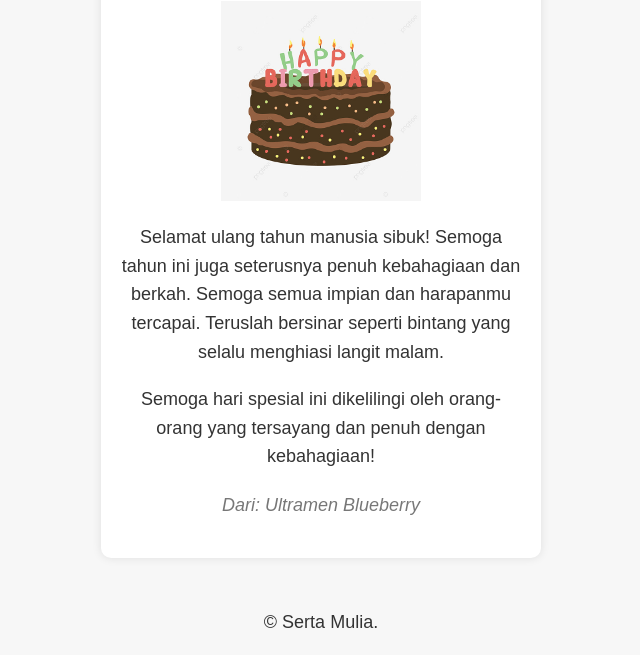
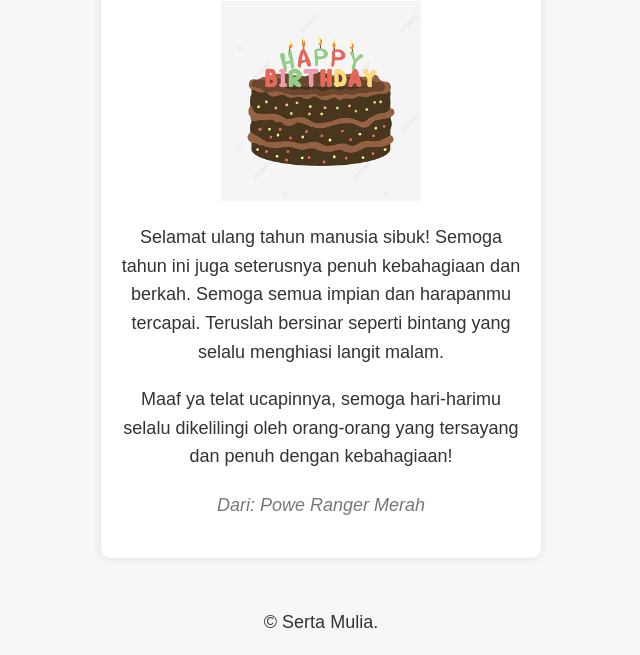
Before and after one commit to en1chi/surprise, a plain HTML site: page index.html in a window 1280 px wide. Shown: the part 149-804 px from the top of the page, without its empty margins (319-959 px from the left). Drawn offline with Linux system fonts and the light colour scheme.

Commit message:
Update index.html

```diff
--- a/index.html
+++ b/index.html
@@ -45,8 +45,8 @@
         <h1>HAPPY BIRTHDAY!</h1>
         <img src="cake.jpg" alt="Birthday Cake" width="200">
         <p>Selamat ulang tahun manusia sibuk! Semoga tahun ini juga seterusnya penuh kebahagiaan dan berkah. Semoga semua impian dan harapanmu tercapai. Teruslah bersinar seperti bintang yang selalu menghiasi langit malam.</p>
-        <p>Semoga hari spesial ini dikelilingi oleh orang-orang yang tersayang dan penuh dengan kebahagiaan!</p>
-        <p class="signature">Dari: Ultramen Blueberry</p>
+        <p>Maaf ya telat ucapinnya, semoga hari-harimu selalu dikelilingi oleh orang-orang yang tersayang dan penuh dengan kebahagiaan!</p>
+        <p class="signature">Dari: Powe Ranger Merah</p>
     </div>
     <div class="footer">
         <p>&copy; Serta Mulia.</p>
```
